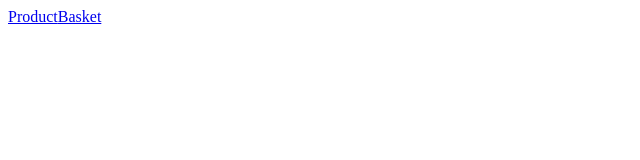
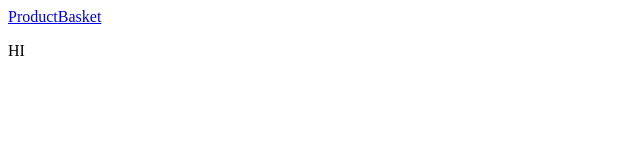
Before and after one commit to achugs/Shopping, a React (Create React App) app: page / in a window 1280 px wide. Shown: the top 160 px of the page, without its empty margins (0-640 px from the left). Built offline with nearby package versions, Linux system fonts and the light colour scheme.

Commit message:
Product file created

```diff
--- a/src/App.js
+++ b/src/App.js
@@ -1,6 +1,7 @@
 import React from "react";
 import NavBar from "./components/NavBar";
 import { BrowserRouter as Router } from "react-router-dom";
+import Product from "./components/Product";
 import "./App.css";
 
 function App() {
@@ -8,6 +9,7 @@ function App() {
     <div>
       <Router>
         <NavBar />
+        <Product path="/" exact />
       </Router>
     </div>
   );
--- /dev/null
+++ b/src/components/Product.js
@@ -0,0 +1,11 @@
+import React from "react";
+
+const Product = () => {
+  return (
+    <div>
+      <p>HI</p>
+    </div>
+  );
+};
+
+export default Product;
```
